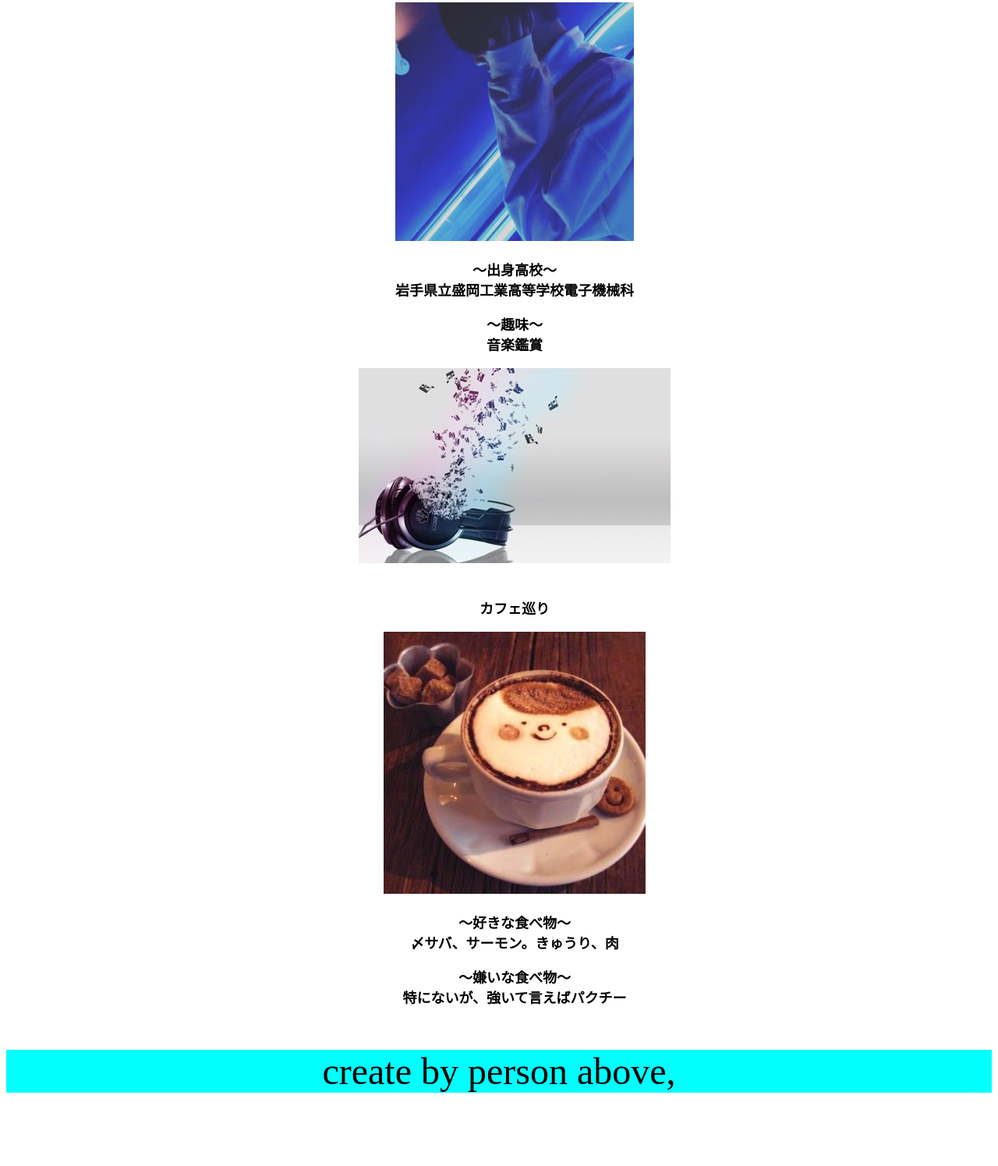
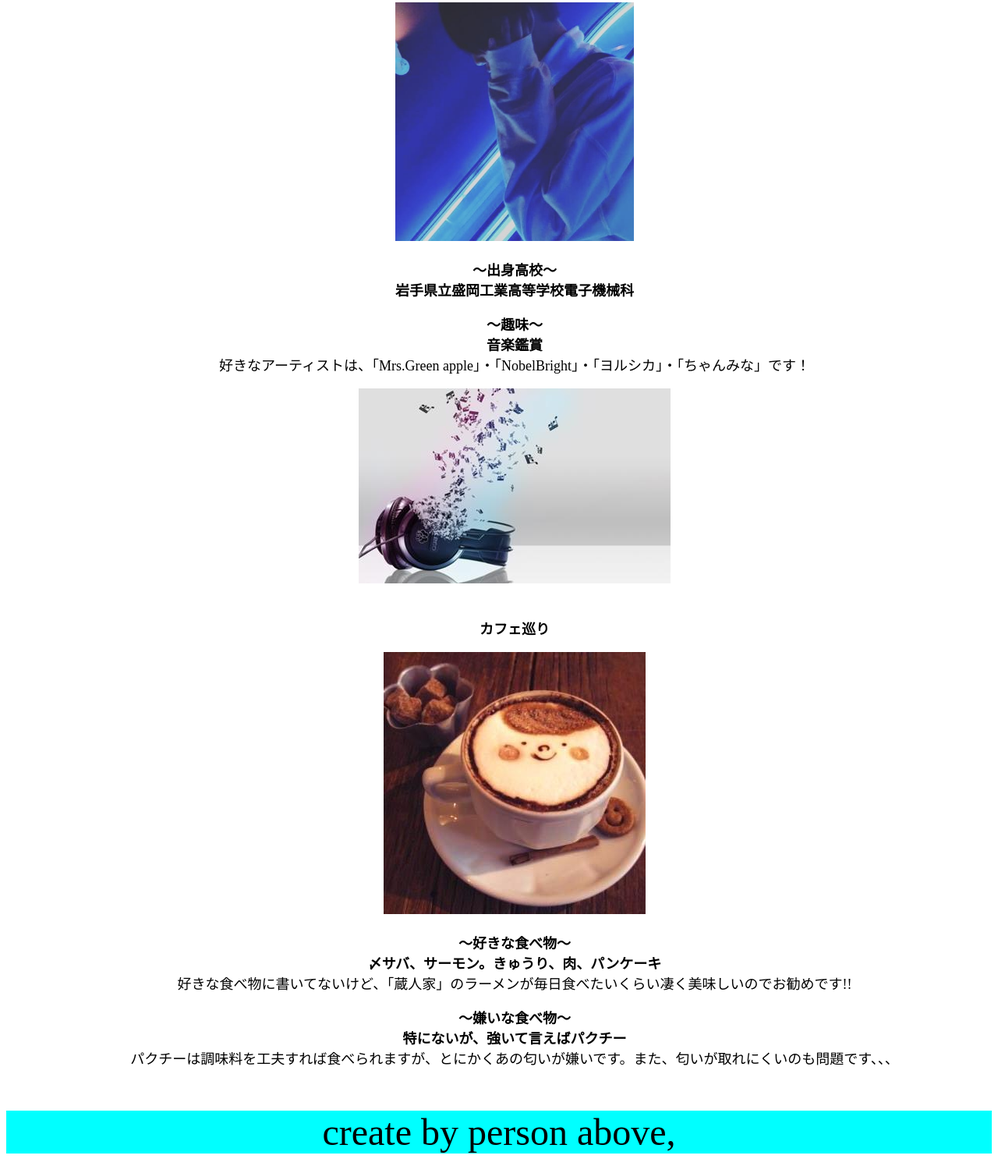
Before and after one commit to ShinyaTanaka46/git_kadai, a plain HTML site: page introduction_tachibanasoma.html in a window 1280 px wide. Shown: the part 246-1741 px from the top of the page at 78% size. Before the commit the page ends 1663 px from the top, so only its background shows below. Drawn offline with Linux system fonts and the light colour scheme.

Commit message:
一部変更しました。（紹介文の修正）

```diff
--- a/introduction_tachibanasoma.html
+++ b/introduction_tachibanasoma.html
@@ -16,12 +16,12 @@
                     <p><b>～名前～<br>立花蒼馬</b></p>
                     <img src ="human.jpg" width="25%" height="25%">
                     <p><b>～出身高校～<br>岩手県立盛岡工業高等学校電子機械科</b></p>
-                    <p><b>～趣味～<br>音楽鑑賞</b></p>
+                    <p><b>～趣味～<br>音楽鑑賞</b><br>好きなアーティストは、「Mrs.Green apple」・「NobelBright」・「ヨルシカ」・「ちゃんみな」です！</p>
                         <img src ="music.jpg" alt="音楽" size = 50%><br>
                     <p><b><br>カフェ巡り</b></p>
                         <img src ="Cafe.jpeg">
-                    <p><b>～好きな食べ物～<br>〆サバ、サーモン。きゅうり、肉</b></p>
-                    <p><b>～嫌いな食べ物～<br>特にないが、強いて言えばパクチー</b></p><br>
+                    <p><b>～好きな食べ物～<br>〆サバ、サーモン。きゅうり、肉、パンケーキ</b><br>好きな食べ物に書いてないけど、「蔵人家」のラーメンが毎日食べたいくらい凄く美味しいのでお勧めです!!</p>
+                    <p><b>～嫌いな食べ物～<br>特にないが、強いて言えばパクチー</b><br>パクチーは調味料を工夫すれば食べられますが、とにかくあの匂いが嫌いです。また、匂いが取れにくいのも問題です、、、</p><br>
                 </font>
             </ul>
         </center>
```
